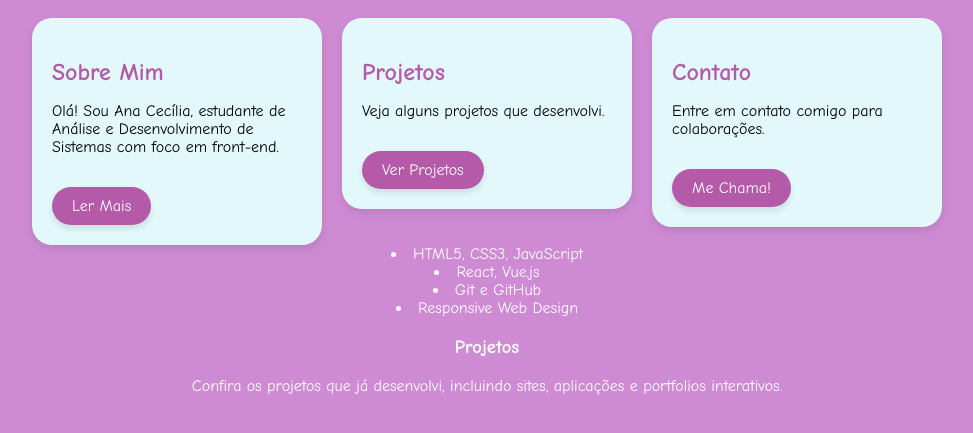
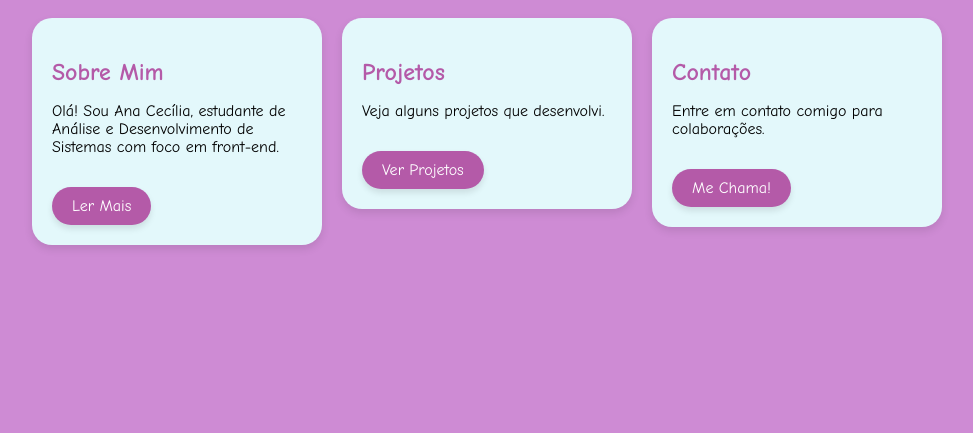
Before and after one commit to anacodeia/Portfolio, a plain HTML site: page index.html in a window 1280 px wide. Shown: the part 121-554 px from the top of the page, without its empty margins (153-1126 px from the left). Drawn offline with Linux system fonts and the light colour scheme.

Commit message:
Update index.html

```diff
--- a/index.html
+++ b/index.html
@@ -42,15 +42,6 @@
             </div>
         </section>
     </div>
-            <li>HTML5, CSS3, JavaScript</li>
-            <li>React, Vue.js</li>
-            <li>Git e GitHub</li>
-            <li>Responsive Web Design</li>
-        </ul>
-        <h3>Projetos</h3>
-        <p>Confira os projetos que já desenvolvi, incluindo sites, aplicações e portfolios interativos.</p>
-    </section>
-
     <!-- Inclusão do script.js -->
     <script src="script.js"></script>
 </body>
```
